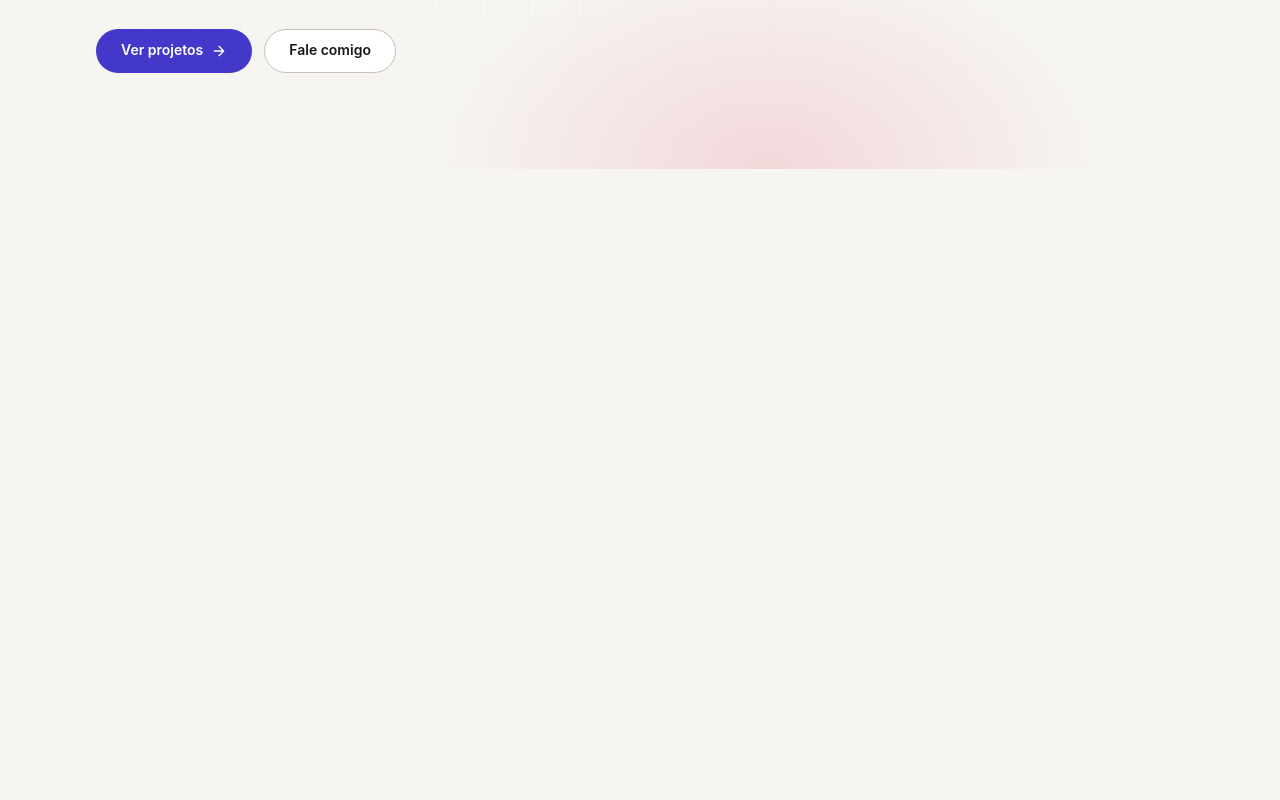
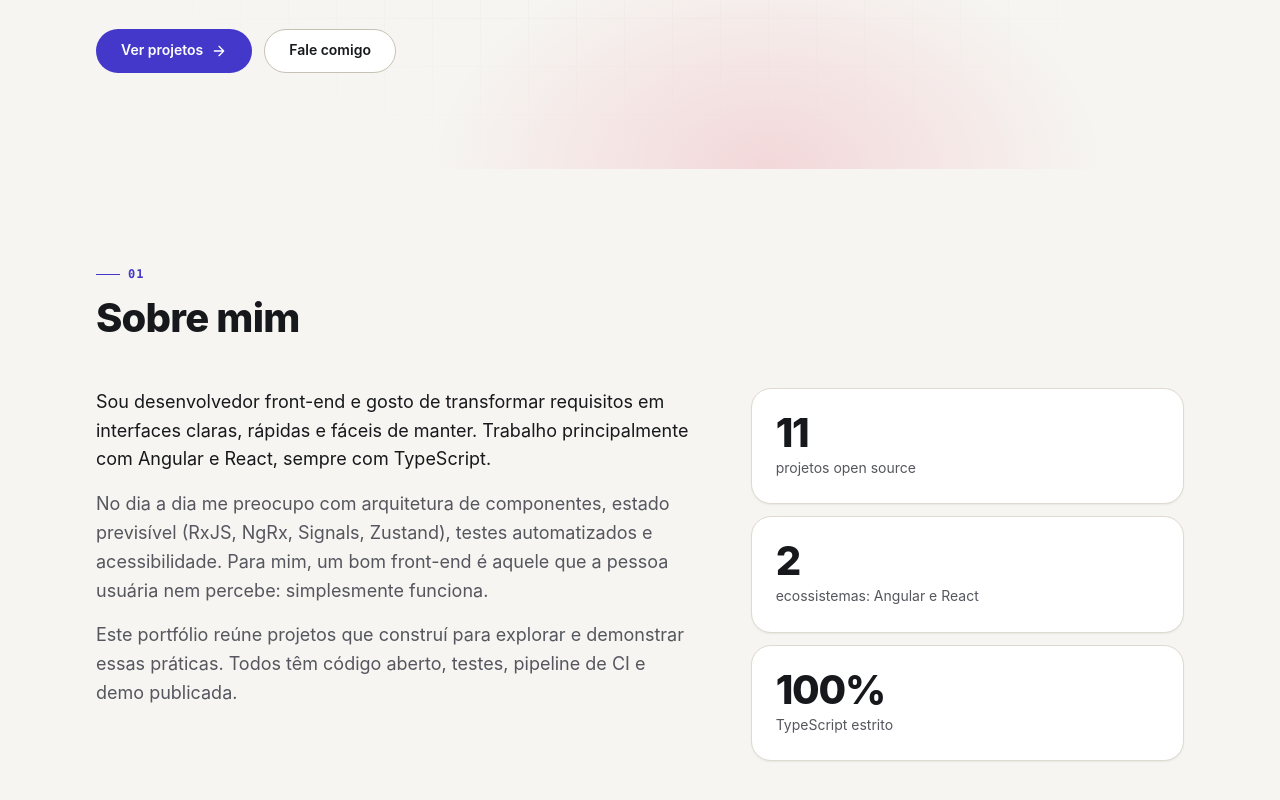
Before and after one commit to BrunoICosta/portfolio, a React (Vite) app: page / in a window 1280 px wide. Shown: the part 574-1374 px from the top of the page. Before the commit the page ends 800 px from the top, so only its background shows below. Built offline with nearby package versions, Linux system fonts and the light colour scheme.

Commit message:
feat(about): add about section with highlights

```diff
--- a/src/App.tsx
+++ b/src/App.tsx
@@ -1,4 +1,5 @@
 import { MAIN_CONTENT_ID } from './core/sections'
+import { About } from './features/about/About'
 import { Header } from './features/header/Header'
 import { Hero } from './features/hero/Hero'
 
@@ -8,6 +9,7 @@ function App() {
       <Header />
       <main id={MAIN_CONTENT_ID} tabIndex={-1}>
         <Hero />
+        <About />
       </main>
     </>
   )
--- /dev/null
+++ b/src/features/about/About.module.css
@@ -0,0 +1,62 @@
+.layout {
+  display: grid;
+  gap: var(--space-7);
+}
+
+.text {
+  display: grid;
+  gap: var(--space-4);
+  max-width: 40rem;
+  color: var(--color-text-muted);
+  font-size: var(--text-lg);
+}
+
+.text p:first-child {
+  color: var(--color-text);
+}
+
+.highlights {
+  display: grid;
+  gap: var(--space-3);
+  align-content: start;
+}
+
+.highlight {
+  display: flex;
+  flex-direction: column-reverse;
+  gap: var(--space-1);
+  padding: var(--space-5);
+  border: 1px solid var(--color-border);
+  border-radius: var(--radius-lg);
+  background: var(--color-bg-elevated);
+  box-shadow: var(--shadow-sm);
+}
+
+.value {
+  font-size: var(--text-2xl);
+  font-weight: 800;
+  letter-spacing: -0.03em;
+  line-height: 1;
+}
+
+.label {
+  color: var(--color-text-muted);
+  font-size: var(--text-sm);
+}
+
+@media (min-width: 40rem) {
+  .highlights {
+    grid-template-columns: repeat(3, minmax(0, 1fr));
+  }
+}
+
+@media (min-width: 64rem) {
+  .layout {
+    grid-template-columns: minmax(0, 1.4fr) minmax(0, 1fr);
+    align-items: start;
+  }
+
+  .highlights {
+    grid-template-columns: 1fr;
+  }
+}
--- /dev/null
+++ b/src/features/about/About.tsx
@@ -0,0 +1,37 @@
+import { useI18n } from '../../core/i18n/useI18n'
+import section from '../../shared/styles/section.module.css'
+import styles from './About.module.css'
+
+export function About() {
+  const { t } = useI18n()
+
+  return (
+    <section id="about" className={section.section} aria-labelledby="about-title">
+      <div className="container">
+        <header className={section.header}>
+          <p className={section.eyebrow}>01</p>
+          <h2 id="about-title" className={section.title}>
+            {t.about.title}
+          </h2>
+        </header>
+
+        <div className={styles.layout}>
+          <div className={styles.text}>
+            {t.about.paragraphs.map((paragraph) => (
+              <p key={paragraph}>{paragraph}</p>
+            ))}
+          </div>
+
+          <dl className={styles.highlights}>
+            {t.about.highlights.map(({ value, label }) => (
+              <div key={label} className={styles.highlight}>
+                <dt className={styles.label}>{label}</dt>
+                <dd className={styles.value}>{value}</dd>
+              </div>
+            ))}
+          </dl>
+        </div>
+      </div>
+    </section>
+  )
+}
--- /dev/null
+++ b/src/shared/styles/section.module.css
@@ -0,0 +1,45 @@
+.section {
+  padding-block: var(--space-8);
+}
+
+.header {
+  display: grid;
+  gap: var(--space-3);
+  max-width: 44rem;
+  margin-bottom: var(--space-7);
+}
+
+.eyebrow {
+  display: inline-flex;
+  align-items: center;
+  gap: var(--space-2);
+  color: var(--color-accent);
+  font-family: var(--font-mono);
+  font-size: var(--text-xs);
+  font-weight: 700;
+  letter-spacing: 0.08em;
+  text-transform: uppercase;
+}
+
+.eyebrow::before {
+  content: '';
+  width: 1.5rem;
+  height: 1px;
+  background: currentColor;
+}
+
+.title {
+  font-size: var(--text-2xl);
+  font-weight: 800;
+}
+
+.intro {
+  color: var(--color-text-muted);
+  font-size: var(--text-lg);
+}
+
+@media (min-width: 64rem) {
+  .section {
+    padding-block: var(--space-9);
+  }
+}
```
